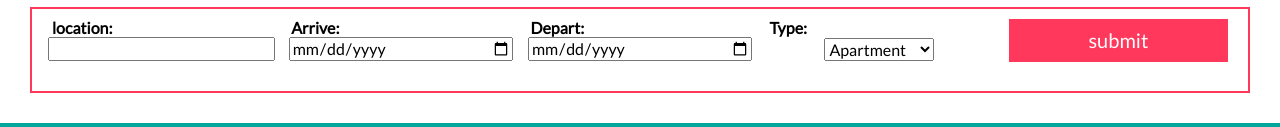
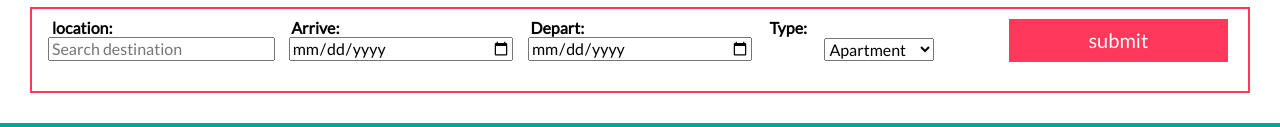
Before and after one commit to jmonroe33/ThinkfulBnb, a plain HTML site: page index.html in a window 1280 px wide. Shown: the part 156-283 px from the top of the page. Drawn offline with nearby package versions, Linux system fonts and the light colour scheme.

Commit message:
added a placeholder message

```diff
--- a/index.html
+++ b/index.html
@@ -38,7 +38,7 @@
         <form action="get">
           <div>
             <label for="location">location:</label>
-            <input type="text" id="location" name="location">
+            <input type="text" id="location" name="location" placeholder="Search destination">
           </div>
           <div>
             <label for="arrival">Arrive:</label>
```
